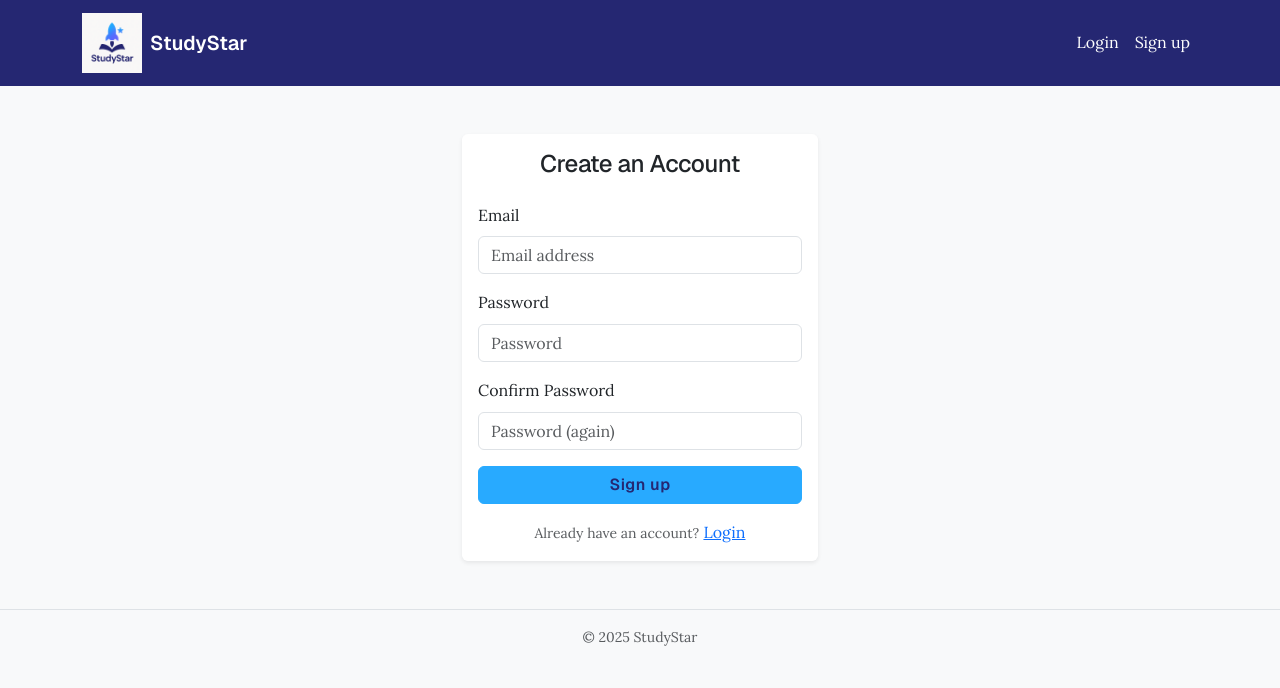
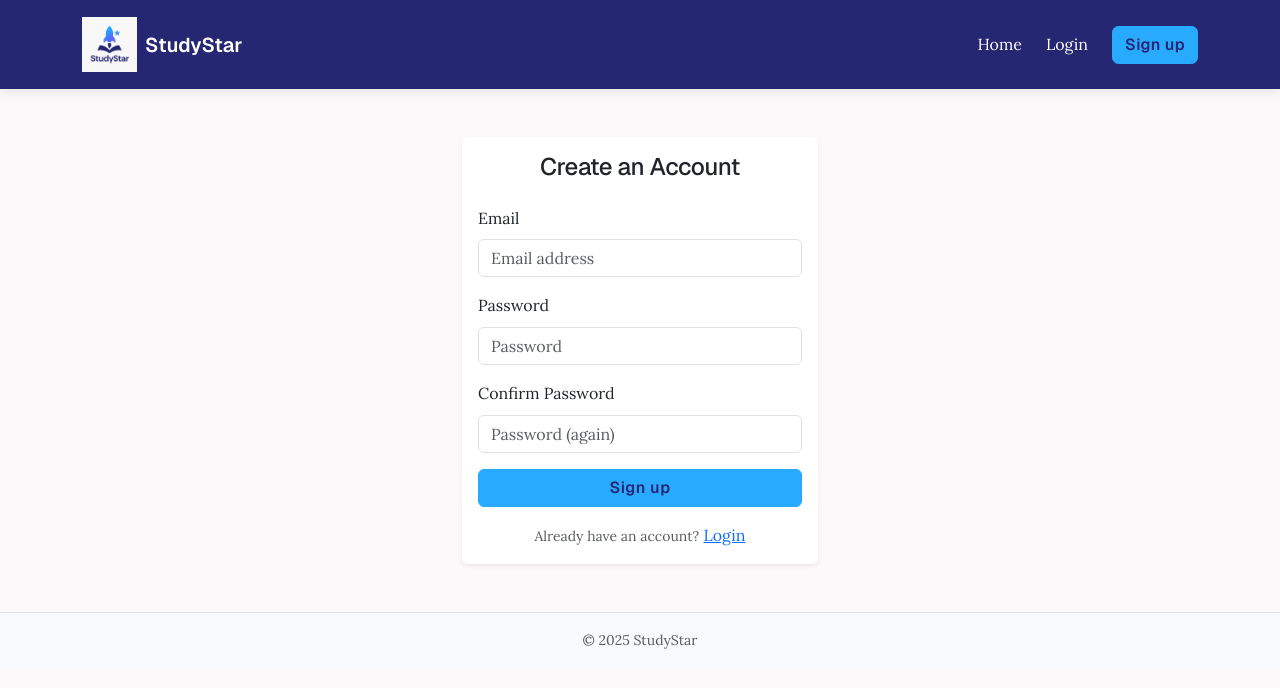
Before and after one commit to TereBts/py_study_tracker, a Django app: page /accounts/signup/ in a window 1280 px wide. Shown: the top 688 px of the page. Run offline with Django 4.2, Linux system fonts and the light colour scheme.

Commit message:
add styling and mobile optimisation for dashboard and main nav-bar

```diff
--- a/static/css/main.css
+++ b/static/css/main.css
@@ -59,14 +59,35 @@ body {
 /* Navbar */
 .navbar {
   background-color: var(--study-dark) !important;
+  box-shadow: 0 4px 10px rgba(0,0,0,0.08);
+  padding-top: 0.75rem;
+  padding-bottom: 0.75rem;
 }
 
 .navbar-brand, .nav-link {
   color: #fff !important;
 }
 
+/* Brand hover */
+.navbar-brand:hover {
+  opacity: 0.9;
+}
+
 .nav-link:hover {
   color: var(--bs-primary) !important;
+}
+
+/* Toggler icon visibility on dark background */
+.navbar-dark .navbar-toggler-icon {
+  filter: brightness(1.8);
+}
+
+/* Make sign-up button pop a little */
+.navbar .btn-primary {
+  font-family: var(--bs-heading-font-family);
+  letter-spacing: 0.02em;
+  font-weight: 600;
+  border-radius: 0.4rem;
 }
 
 /* Buttons */
@@ -163,3 +184,61 @@ h1, h2, h3, h4 {
 /* Progress bars */
 .progress-bar { background:#eee; border-radius:6px; overflow:hidden; height:20px; width:100%; }
 .progress-fill { background:#4f46e5; color:#fff; height:100%; text-align:center; font-size:12px; line-height:20px; transition:width .4s ease; }
+
+/*
+   Dashboard accents
+   */
+
+.dashboard .card{
+  border: none;
+  border-radius: 14px;
+  box-shadow: 0 6px 18px rgba(0,0,0,0.07);
+}
+
+/* Stat cards */
+.stat-card .stat-label{
+  margin: 0 0 .25rem 0;
+  color: rgba(37,39,114,.75); /* based on --study-dark */
+  font-size: .9rem;
+  letter-spacing: .02em;
+}
+.stat-card .stat-value{
+  margin: 0;
+  font-weight: 700;
+  font-size: clamp(1.75rem, 1.2rem + 2vw, 2.5rem);
+  line-height: 1.1;
+  color: var(--study-dark);
+}
+
+/* Subtle hover for list items */
+.list-item-hover{
+  transition: background-color .15s ease, transform .05s ease;
+}
+.list-item-hover:hover{
+  background: #ffffffc7;
+}
+
+/* Button palette already good; keep behaviour consistent */
+.btn-primary{
+  background-color: var(--bs-primary);
+  border-color: var(--bs-primary);
+}
+.btn-primary:hover{
+  background-color: var(--bs-secondary);
+  border-color: var(--bs-secondary);
+}
+.btn-outline-primary{
+  color: var(--bs-primary);
+  border-color: var(--bs-primary);
+}
+.btn-outline-primary:hover{
+  background-color: var(--bs-primary);
+  color: #fff;
+}
+
+/* Make header buttons stack nicely on mobile */
+@media (max-width: 576px){
+  .dashboard header .btn{
+    width: 100%;
+  }
+}
--- a/templates/base.html
+++ b/templates/base.html
@@ -3,21 +3,25 @@
 <html lang="en">
 <head>
   <meta charset="UTF-8">
+  <meta name="viewport" content="width=device-width, initial-scale=1">  <!-- ✅ mobile -->
   <title>StudyStar</title>
 
   <!-- Bootstrap CSS -->
   <link href="https://cdn.jsdelivr.net/npm/bootstrap@5.3.3/dist/css/bootstrap.min.css" rel="stylesheet">
 
-    <!-- Your custom CSS (optional for overrides) -->
-    <link rel="stylesheet" href="{% static 'css/main.css' %}">
-
-    <!--Google Fonts-->
+  <!-- Google Fonts FIRST so CSS can use them -->
   <link rel="preconnect" href="https://fonts.googleapis.com">
   <link rel="preconnect" href="https://fonts.gstatic.com" crossorigin>
   <link href="https://fonts.googleapis.com/css2?family=Geist:wght@100..900&family=Lora:ital,wght@0,400..700;1,400..700&display=swap" rel="stylesheet">
+
+  <!-- Your custom CSS (overrides after Bootstrap + fonts) -->
+  <link rel="stylesheet" href="{% static 'css/main.css' %}">
+
+  {% block extra_head %}{% endblock %}
 </head>
-<body class="bg-light">
+<body>  <!-- removed bg-light to use --study-bg from your CSS -->
 
+<!-- Message Alerts -->
 {% if messages %}
   <div class="container mt-3">
     {% for message in messages %}
@@ -29,30 +33,69 @@
   </div>
 {% endif %}
 
-<header class="navbar navbar-expand-lg navbar-dark bg-primary">
+<!--Header + Navbar -->
+<header class="navbar navbar-expand-lg navbar-dark" style="background-color: var(--study-dark);">
   <div class="container">
-    <a class="navbar-brand d-flex align-items-center" href="{% url 'my_tracker' %}">
-      <img src="{% static 'images/studystar-logo.png' %}" alt="StudyStar logo" height="60" class="me-2">
-      <span class="fw-semibold">StudyStar</span>
+
+    <!-- Brand -->
+    <a class="navbar-brand d-flex align-items-center"
+       href="{% url 'tracker:home' %}">
+      <img src="{% static 'images/studystar-logo.png' %}"
+           alt="StudyStar logo" height="55" class="me-2">
+      <span class="fw-semibold" style="font-family: var(--bs-heading-font-family);">
+        StudyStar
+      </span>
     </a>
-    <div class="collapse navbar-collapse">
-      <ul class="navbar-nav ms-auto">
+
+    <!-- Mobile toggler -->
+    <button class="navbar-toggler border-0 shadow-none" type="button"
+            data-bs-toggle="collapse" data-bs-target="#mainNav"
+            aria-controls="mainNav" aria-expanded="false" aria-label="Toggle navigation">
+      <span class="navbar-toggler-icon"></span>
+    </button>
+
+    <!-- Collapsible nav links -->
+    <div class="collapse navbar-collapse" id="mainNav">
+      <ul class="navbar-nav ms-auto align-items-lg-center gap-lg-2">
+
+        <!-- Home link (always visible) -->
+        <li class="nav-item">
+          <a class="nav-link" href="{% url 'tracker:home' %}">Home</a>
+        </li>
+
+        <!-- Dashboard (only for logged-in users) -->
         {% if user.is_authenticated %}
-          <li class="nav-item"><a class="nav-link" href="{% url 'my_tracker' %}">My Tracker</a></li>
-          <li class="nav-item"><a class="nav-link" href="{% url 'account_logout' %}">Logout</a></li>
+          <li class="nav-item">
+            <a class="nav-link" href="{% url 'tracker:dashboard' %}">Dashboard</a>
+          </li>
+        {% endif %}
+
+        <!-- Auth links -->
+        {% if user.is_authenticated %}
+          <li class="nav-item">
+            <a class="nav-link" href="{% url 'account_logout' %}">Logout</a>
+          </li>
         {% else %}
-          <li class="nav-item"><a class="nav-link" href="{% url 'account_login' %}">Login</a></li>
-          <li class="nav-item"><a class="nav-link" href="{% url 'account_signup' %}">Sign up</a></li>
+          <li class="nav-item">
+            <a class="nav-link" href="{% url 'account_login' %}">Login</a>
+          </li>
+          <li class="nav-item">
+            <a class="btn btn-primary ms-lg-2" href="{% url 'account_signup' %}">
+              Sign up
+            </a>
+          </li>
         {% endif %}
       </ul>
     </div>
   </div>
 </header>
 
+<!-- Main content -->
 <main class="container py-5">
   {% block content %}{% endblock %}
 </main>
 
+<!--Footer-->
 <footer class="bg-light text-center py-3 mt-auto border-top">
   <p class="text-muted small mb-0">© 2025 StudyStar</p>
 </footer>
@@ -71,5 +114,6 @@
   });
 </script>
 
+{% block extra_scripts %}{% endblock %}
 </body>
 </html>
```
Lines whose indentation alone changed are shown as unchanged.
